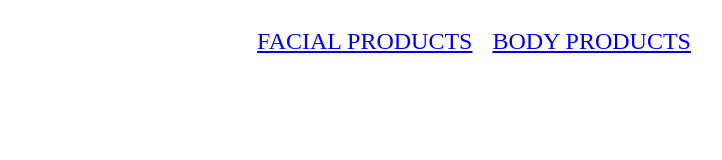
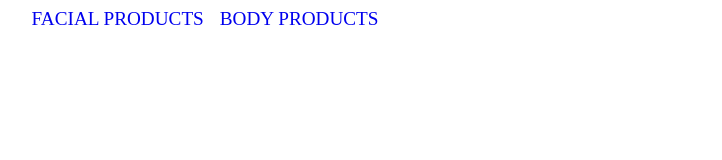
Before and after one commit to FannyOrte/E-Commerce-Project, a Gatsby site: page /face in a window 1280 px wide. Shown: the whole page, without its empty margins (166-888 px from the left). Built offline with nearby package versions, Linux system fonts and the light colour scheme; Gatsby itself is replaced by a stand-in of ours; no server answers.

Commit message:
introduce: side margins

```diff
--- a/src/components/Card/Card.styles.ts
+++ b/src/components/Card/Card.styles.ts
@@ -12,7 +12,7 @@ export const CardContainerStyle = styled.div`
   box-sizing: border-box;
   padding: 0.7rem;
   border: 1px solid #ddd;
-  width: 20%;
+  width: 25%;
   @media screen and (max-width: ${breakpoints.me}) {
     width: 50%;
   }
--- a/src/components/Header/Header.styles.ts
+++ b/src/components/Header/Header.styles.ts
@@ -3,12 +3,16 @@ import { Link } from "gatsby";
 
 export const DivStyle = styled.div`
   display: flex;
-  justify-content: center;
-  padding: 10px;
+  justify-content: flex-start;
+  margin: 0 15%;
 `;
 
 export const LinkStyle = styled(Link)`
-  font-size: 1.5rem;
+  font-size: 1.2rem;
   text-transform: uppercase;
-  margin: 10px;
+  margin-right: 1rem;
+  text-decoration: none;
+  :hover {
+    text-decoration: underline;
+  }
 `;
--- a/src/components/ProductTable/ProductTable.style.ts
+++ b/src/components/ProductTable/ProductTable.style.ts
@@ -1,7 +1,12 @@
 import styled from "styled-components";
+import { breakpoints } from "../../globals/breakpoints";
 
 export const DivStyle = styled.div`
   display: flex;
   flex-wrap: wrap;
   justify-content: flex-start;
+  margin: 0 15%;
+  @media screen and (max-width: ${breakpoints.me}) {
+    margin: 0;
+  }
 `;
--- a/src/globals/breakpoints.ts
+++ b/src/globals/breakpoints.ts
@@ -1,5 +1,5 @@
 export const breakpoints = {
   sm: "500px",
-  me: "750px",
+  me: "900px",
   lg: "1200px",
 };
--- a/src/pages/face.tsx
+++ b/src/pages/face.tsx
@@ -19,7 +19,6 @@ const FacePage = () => {
   return (
     <div>
       <HeaderComponent />
-
       {products && (
         <ProductTableComponent products={products}></ProductTableComponent>
       )}
```
